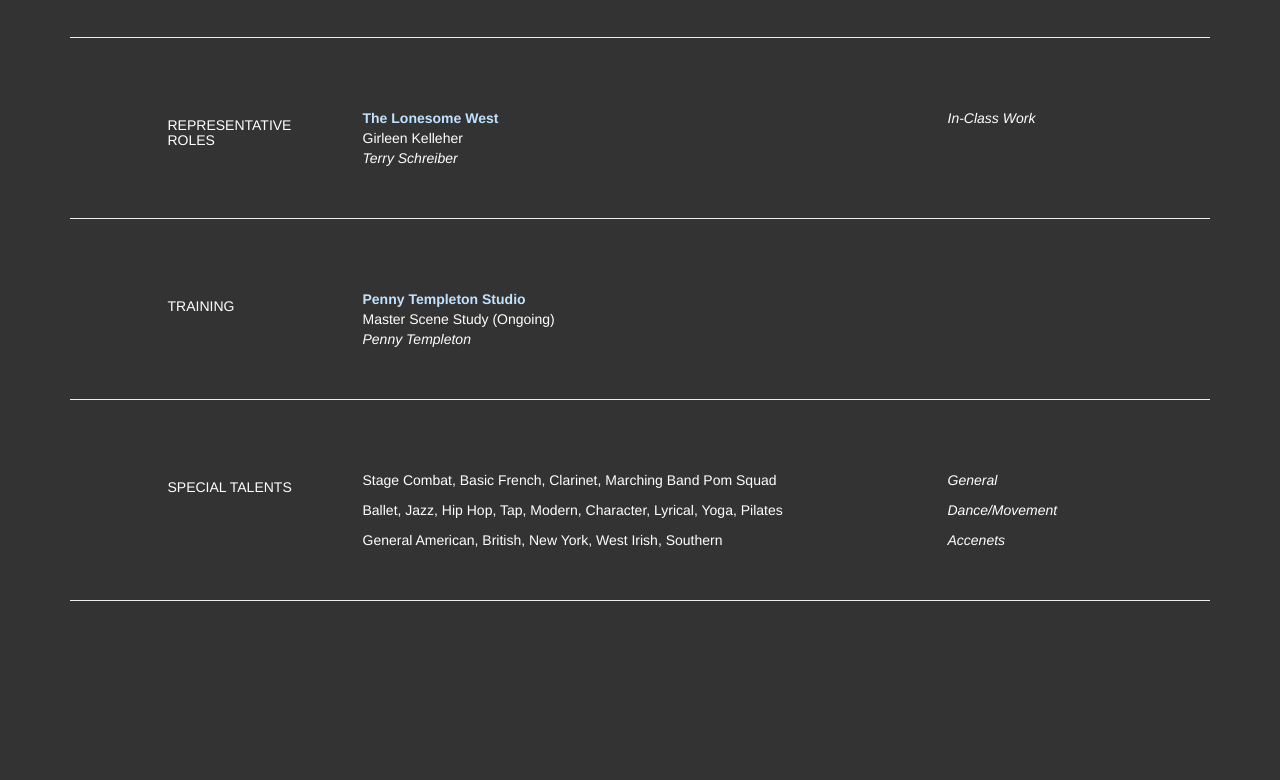
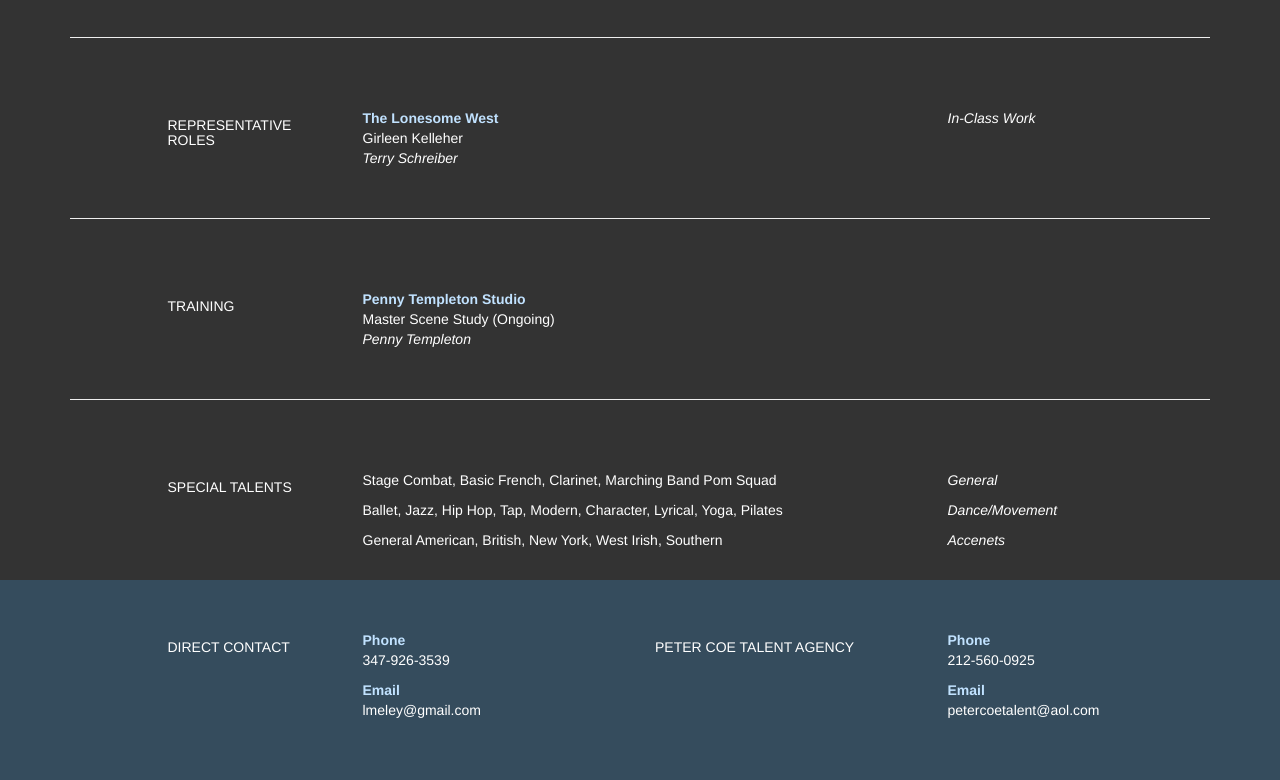
Before and after one commit to mbukosky/CoconutMacaroons, a plain HTML site: page src/index.html in a window 1280 px wide. Shown: the part 1870-2650 px from the top of the page. Before the commit the page ends 2491 px from the top, so only its background shows below. Drawn offline with nearby package versions, Linux system fonts and the light colour scheme; files whose address does not match are found by name.

Commit message:
#20: Added footer with contact info
- Changed alt wrap color
- closes #20

```diff
--- a/src/app/partials/home.tpl.html
+++ b/src/app/partials/home.tpl.html
@@ -215,6 +215,45 @@
             </div>
         </div>
         <br>
-        <hr>
     </div>
+
+    <section id="contact" name="contact"></section>
+    <!-- FOOTER DESCRIPTION -->
+    <div id="footwrap">
+        <div class="container">
+            <div class="row">
+                <div class="col-lg-2 col-lg-offset-1">
+                    <h5>DIRECT CONTACT</h5>
+                </div>
+                <div class="col-lg-2">
+                    <p>
+                        <t>Phone</t>
+                        <br/>347-926-3539
+                        <br/>
+                    </p>
+                    <p>
+                        <t>Email</t>
+                        <br/>lmeley@gmail.com
+                        <br/>
+                    </p>
+                </div>
+                <div class="col-lg-3 col-lg-offset-1">
+                    <h5>PETER COE TALENT AGENCY</h5>
+                </div>
+                <div class="col-lg-2">
+                    <p>
+                        <t>Phone</t>
+                        <br/>212-560-0925
+                        <br/>
+                    </p>
+                    <p>
+                        <t>Email</t>
+                        <br/>petercoetalent@aol.com
+                        <br/>
+                    </p>
+                </div>
+            </div>
+        </div>
+    </div>
+
 </div>
--- a/src/less/custom.css
+++ b/src/less/custom.css
@@ -98,7 +98,7 @@ body {
 /* Intro Wrap */
 
 #intro {
-  background: #2c3e50;
+  background: #354C5D;
   padding-top: 100px;
   padding-bottom: 60px;
   color: white;
@@ -119,6 +119,27 @@ body {
 }
 
 .resume-wrap t {
+  color: #c1e2ff;
+  font-weight: 700;
+}
+
+/* Footer Wrap */
+
+#footwrap {
+  background: #354C5D;
+  padding-top: 50px;
+  padding-bottom: 50px;
+}
+
+#footwrap p {
+  color: white;
+}
+
+#footwrap h5 {
+  color: white;
+}
+
+#footwrap t {
   color: #c1e2ff;
   font-weight: 700;
 }
```
